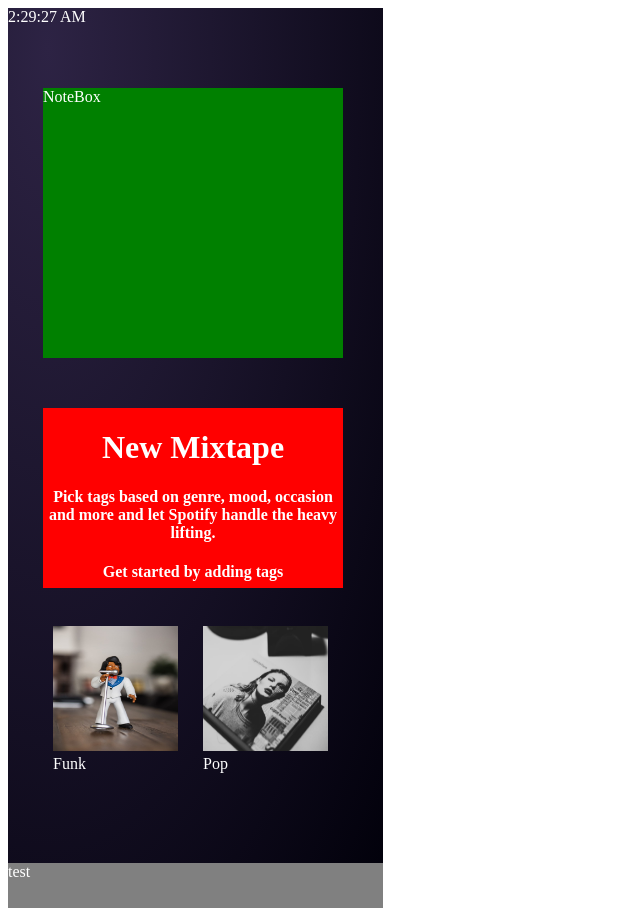
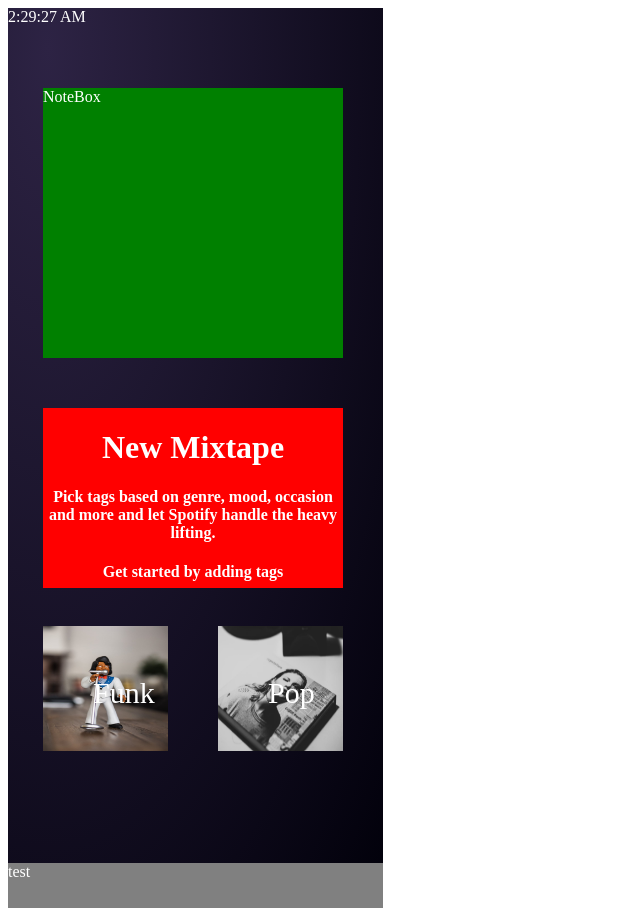
Before and after one commit to bitterhippo/spotifymixtape, a React (Create React App) app: page /Newtapes in a window 1280 px wide. Shown: the whole page, without its empty margins (0-640 px from the left). Built offline with nearby package versions, Linux system fonts and the light colour scheme.

Commit message:
TextImages

```diff
--- a/src/App.css
+++ b/src/App.css
@@ -96,8 +96,8 @@ nav {
   position: absolute;
   display: inline-flex;
   margin-top: 600px;
-  margin-left: 45px;
-  gap: 25px;
+  margin-left: 35px;
+  gap: 50px;
 }
 
 #selector-box {
--- a/src/Components/Newtapes.js
+++ b/src/Components/Newtapes.js
@@ -23,4 +23,5 @@ function Newtapes () {
   );
 }
 
+
 export default Newtapes;
--- a/src/Subcomponents/TextPic.js
+++ b/src/Subcomponents/TextPic.js
@@ -4,20 +4,35 @@ import '../App.css';
 function TextPic(props) {
   console.log(props)
   return (
-    <div id="imagecontainer">
+    <div style={styles.container}>
       <img src={ props.props[0] } style={styles.img}/>
-      <div>{ props.props[1] }</div>
+      <div style={styles.text}>{ props.props[1] }</div>
     </div>
   )
 }
 
 const styles = {
-  img : {
+  container: {
+    position: "relative",
+    color: "white",
     height: 125,
     width: 125
+  },
+  img : {
+    position: "absolute",
+    height: "100%",
+    width: "100%",
+  },
+  text : {
+    fontSize: 30,
+    top: "40%",
+    left: "40%",
+    position: "absolute",
+    color: 'white'
   }
 }
 
 
 
+
 export default TextPic;
```
